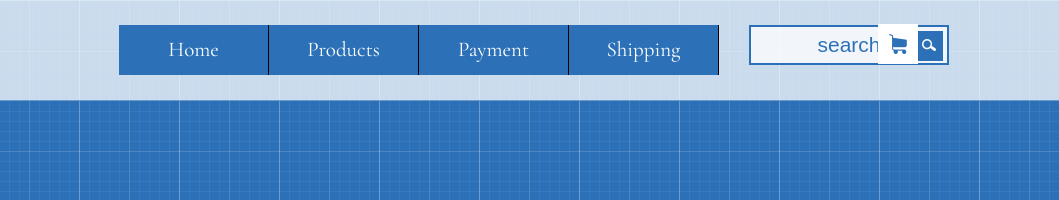
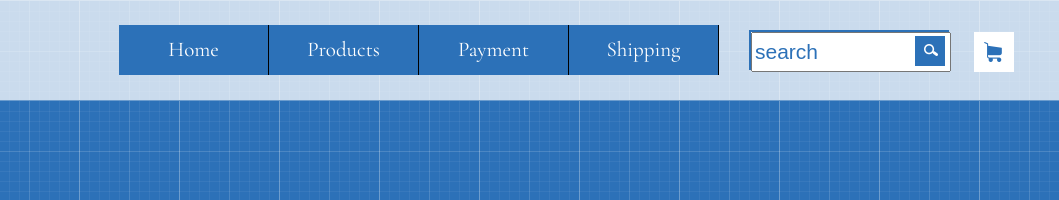
Before and after one commit to Anatoliy472/shop-logoHere, a plain HTML site: page index.html in a window 1280 px wide. Shown: the top 200 px of the page, 221-1280 px from the left. Drawn offline with nearby package versions, Linux system fonts and the light colour scheme; a web font is replaced by a local one.

Commit message:
did col-3 search

```diff
--- a/index.html
+++ b/index.html
@@ -69,11 +69,13 @@
           </div>
           <div class="col-3">
             <div class="search">
-              <button>
-                search
+              <input class="input_search" type="search"
+              placeholder="search">
                 <div class="block_logo">
                   <div class="navi_block_logo">
-                    <img class="icon_4" src="icon (4).png" alt="" />
+                    <a href="">
+                      <img class="icon_4" src="icon (4).png" alt="">
+                    </a>
                   </div>
                 </div>
               </button>
--- a/style.css
+++ b/style.css
@@ -86,8 +86,19 @@ background-color:  rgba(255, 255, 255, 0.75);
 nav{
  display: block;
 }
-button{
-    position: relative;
+
+.navi_block_logo{
+display: block;
+position: absolute;
+background-color: #2c71b8;
+width: 30px;
+height: 30px;
+top: 10%;
+right: 1%;
+}
+.search{
+margin: 5px 30px;
+position: relative;
  display: block;
  height: 40px ;
  width:200px ;
@@ -95,18 +106,6 @@ button{
  border: #2c71b8 solid 2px;
  font-size: 21px;
  background-color:  rgba(255, 255, 255, 0.75);
-}
-.navi_block_logo{
-display: block;
-position: absolute;
-background-color: #2c71b8;
-width: 30px;
-height: 30px;
-top: 10%;
-right: 2%;
-}
-.search{
-margin: 0px 30px;
 }
 .icon_4{
 position: absolute;
@@ -119,11 +118,21 @@ position: absolute;
 background-color: white;
 width: 40px;
 height: 40px;
-top: 24px;
-right: 11%;
+top: 0px;
+right: -34%;
 }
 .icon_1{
 position: absolute;
 top: 26%;
 right: 28%;
 }
+.input_search{
+/* border: none; */
+width: 200px;
+height: 40px;
+color: #033a71;
+font-size: 21px;
+}
+.input_search::placeholder{
+color: #2c71b8;
+}
```
